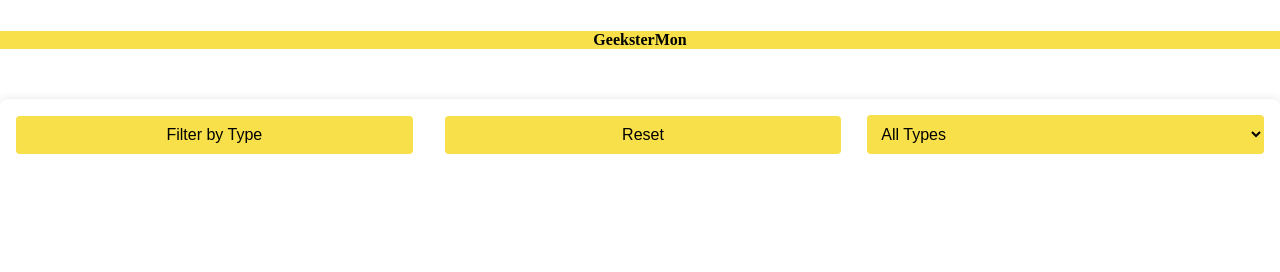
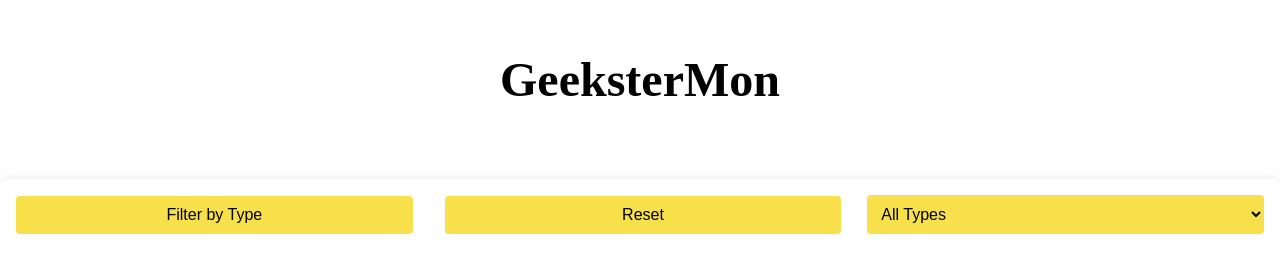
Before and after one commit to ansh8955/GeeksterPok, a plain HTML site: page index.html in a window 1280 px wide. Drawn offline with Linux system fonts and the light colour scheme; no server answers.

Commit message:
L commit

```diff
--- a/style.css
+++ b/style.css
@@ -9,11 +9,7 @@ body {
     color: #333;
 }
 
-h1{
-    background-color: #F7E049;
-    width: 100%;
-    font-size: 1rem;
-}
+
 
 header {
     font-family: Grandstander;
```
